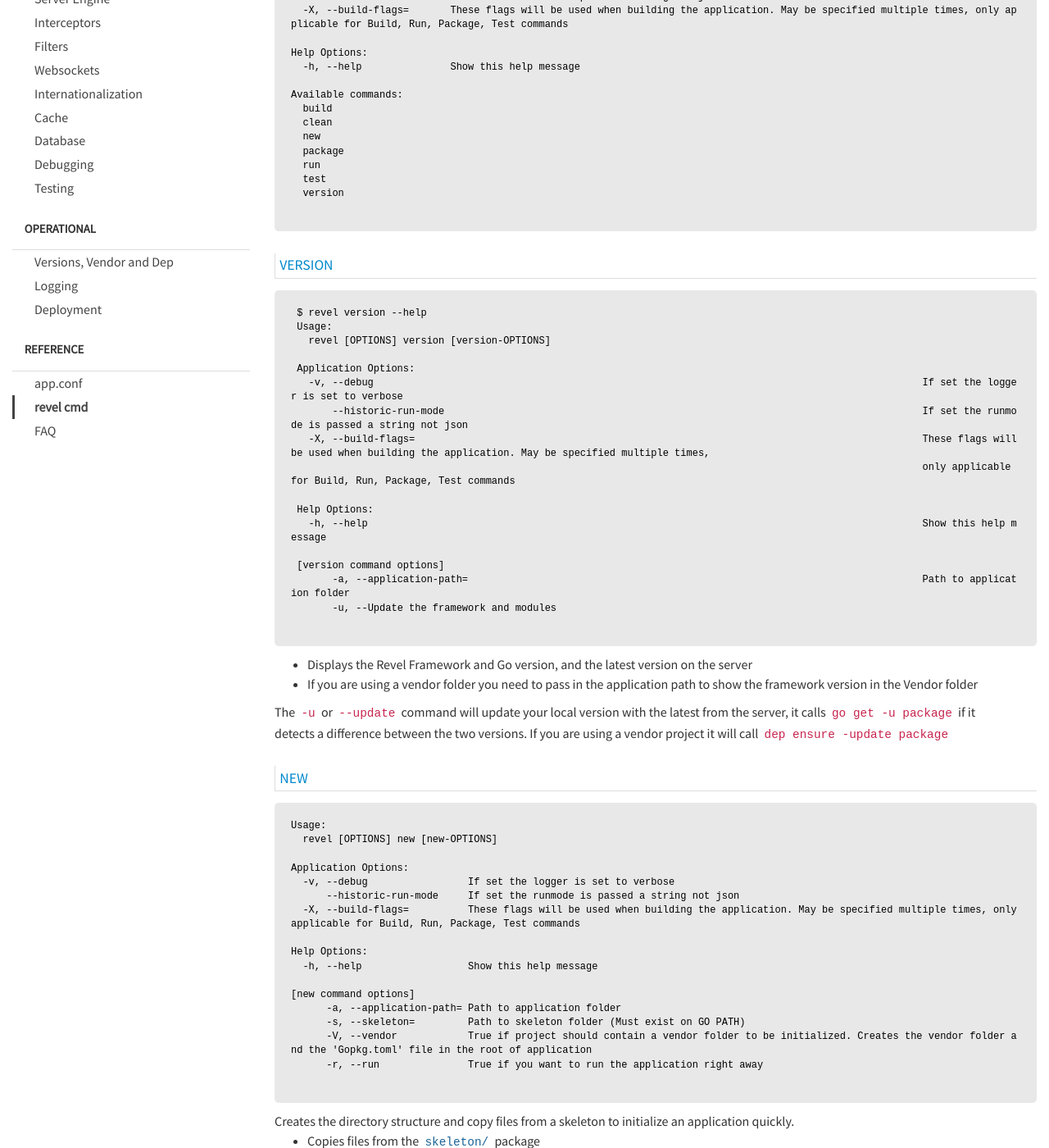
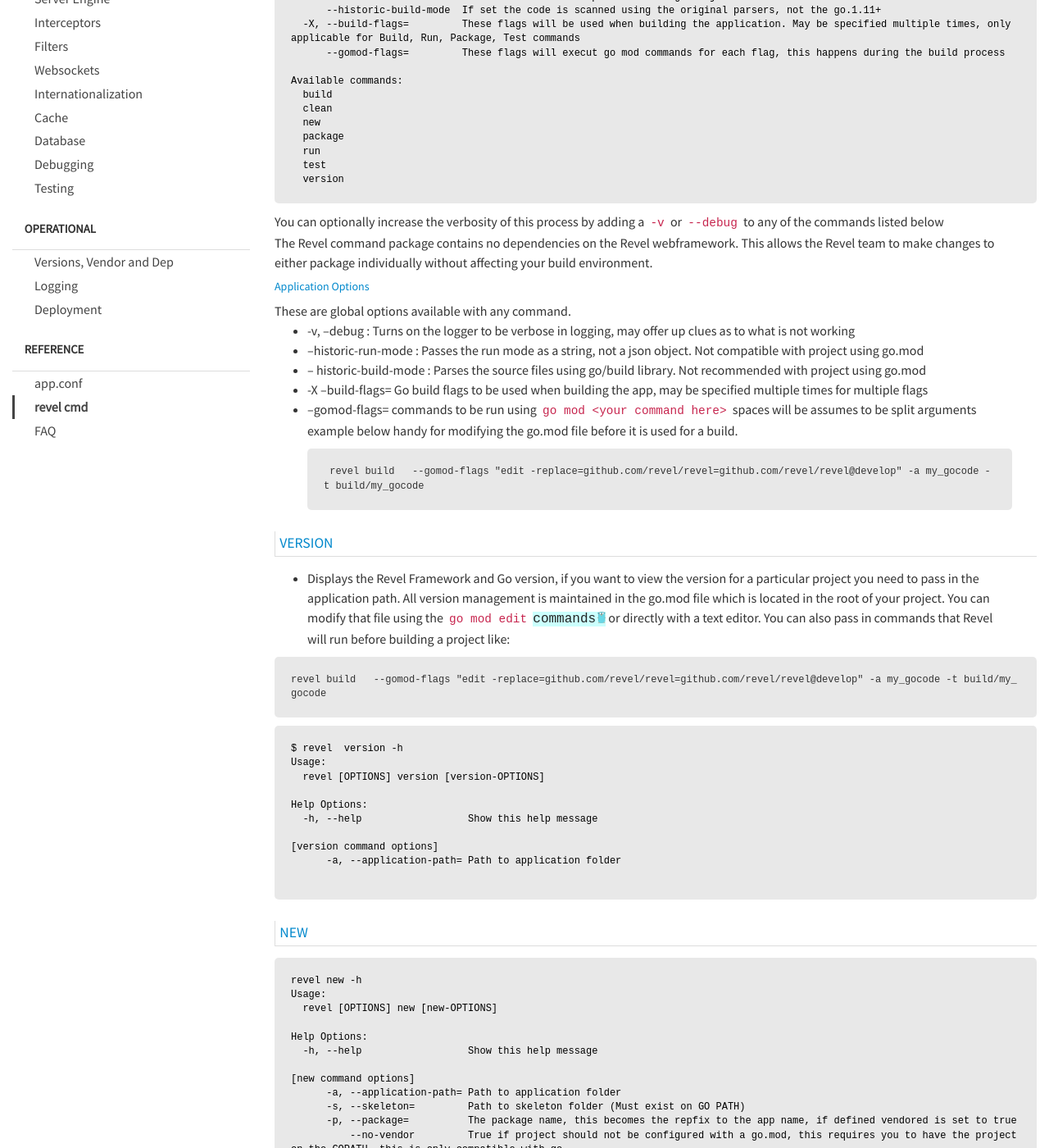
Before and after one commit to revel/revel.github.io, a Jekyll site: the page built from manual/tool.md, in a window 1280 px wide and 1400 px high, scrolled down 614 px. Shown: the whole window at 82% size. Built offline with Jekyll 4.4.1, drawn with Linux system fonts in a browser that asks for light colours; nearby versions of some CDN libraries; some of the changed text lies outside the part shown.

Commit message:
Update for gomod docs

````diff
--- a/manual/tool.md
+++ b/manual/tool.md
@@ -27,12 +27,11 @@ Usage:
   revel [OPTIONS] <command>
 
 Application Options:
-  -v, --debug              If set the logger is set to verbose
-      --historic-run-mode  If set the runmode is passed a string not json
-  -X, --build-flags=       These flags will be used when building the application. May be specified multiple times, only applicable for Build, Run, Package, Test commands
-
-Help Options:
-  -h, --help               Show this help message
+  -v, --debug                If set the logger is set to verbose
+      --historic-run-mode    If set the runmode is passed a string not json
+      --historic-build-mode  If set the code is scanned using the original parsers, not the go.1.11+
+  -X, --build-flags=         These flags will be used when building the application. May be specified multiple times, only applicable for Build, Run, Package, Test commands
+      --gomod-flags=         These flags will execut go mod commands for each flag, this happens during the build process
 
 Available commands:
   build
@@ -42,51 +41,60 @@ Available commands:
   run
   test
   version
+```
 
+You can optionally increase the verbosity of this process by adding a `-v` or `--debug`
+to any of the commands listed below
+
+The Revel command package contains no dependencies on the Revel webframework. This allows
+the Revel team to make changes to either package individually without affecting your build
+environment.
+
+##### Application Options
+These are global options available with any command.
+* -v, --debug : Turns on the logger to be verbose in logging, may offer up clues as to what is not working
+* --historic-run-mode : Passes the run mode as a string, not a json object. Not compatible with project using go.mod
+* -- historic-build-mode : Parses the source files using go/build library. Not recommended with project using go.mod
+* -X --build-flags= Go build flags to be used when building the app, may be specified multiple times for multiple flags
+* --gomod-flags= commands to be run using `go mod <your command here>` spaces will be assumes to be split arguments example below
+handy for modifying the go.mod file before it is used for a build.
+```
+ revel build   --gomod-flags "edit -replace=github.com/revel/revel=github.com/revel/revel@develop" -a my_gocode -t build/my_gocode
 ```
 
 <a name="version"></a>
 
 #### Version
 
+- Displays the Revel Framework and Go version,
+if you want to view the version for a particular project you need to pass in the application path.
+All version management is maintained in the go.mod file which is located in the root of your project. You can
+modify that file using the `go mod edit` [commands](https://golang.org/cmd/go/#hdr-Edit_go_mod_from_tools_or_scripts)
+or directly with a text editor. You can also pass in commands that Revel will run before building a project like:
+
+```
+revel build   --gomod-flags "edit -replace=github.com/revel/revel=github.com/revel/revel@develop" -a my_gocode -t build/my_gocode
+```
+
 
 ```commandline
- $ revel version --help
- Usage:
-   revel [OPTIONS] version [version-OPTIONS]
+$ revel  version -h
+Usage:
+  revel [OPTIONS] version [version-OPTIONS]
 
- Application Options:
-   -v, --debug                                                                                             If set the logger is set to verbose
-       --historic-run-mode                                                                                 If set the runmode is passed a string not json
-   -X, --build-flags=                                                                                      These flags will be used when building the application. May be specified multiple times,
-                                                                                                           only applicable for Build, Run, Package, Test commands
+Help Options:
+  -h, --help                  Show this help message
 
- Help Options:
-   -h, --help                                                                                              Show this help message
-
- [version command options]
-       -a, --application-path=                                                                             Path to application folder
-       -u, --Update the framework and modules
+[version command options]
+      -a, --application-path= Path to application folder
 
 ```
-- Displays the Revel Framework and Go version, and the latest version on the server
-- If you are using a vendor folder you need to pass in the application path to show the framework version in the Vendor folder
 
-The `-u` or `--update` command will update your local version with the latest from the server,
-it calls `go get -u package` if it detects a difference between the two versions.
-If you are using a vendor project it will call `dep ensure -update package`
-
-
-<a name="new"></a>
 #### New
 ```commandline
+revel new -h
 Usage:
   revel [OPTIONS] new [new-OPTIONS]
-
-Application Options:
-  -v, --debug                 If set the logger is set to verbose
-      --historic-run-mode     If set the runmode is passed a string not json
-  -X, --build-flags=          These flags will be used when building the application. May be specified multiple times, only applicable for Build, Run, Package, Test commands
 
 Help Options:
   -h, --help                  Show this help message
@@ -94,18 +102,19 @@ Help Options:
 [new command options]
       -a, --application-path= Path to application folder
       -s, --skeleton=         Path to skeleton folder (Must exist on GO PATH)
-      -V, --vendor            True if project should contain a vendor folder to be initialized. Creates the vendor folder and the 'Gopkg.toml' file in the root of application
+      -p, --package=          The package name, this becomes the repfix to the app name, if defined vendored is set to true
+          --no-vendor         True if project should not be configured with a go.mod, this requires you to have the project on the GOPATH, this is only compatible with go
+                              versions v1.12 or older
       -r, --run               True if you want to run the application right away
 
 ```
 Creates the directory structure and copy files from a skeleton to initialize an application quickly.
+Since version 1 this will initialize a go.mod file in the project folder and the project is not required to be in a GOPATH
 
 - Copies files from the [`skeleton/`](https://github.com/revel/skeletons) package
 - The location of the project is dependent on a few variables
   - If the import path is an absolute path the location will be there
   - If the path is a relative path the current working directory is checked
-    - If the CWD is on a GOPATH the project is created in the CWD
-    - Otherwise the project is created on the first GOPATH defined
 - Skeleton is an optional argument, the default skeleton is in
 https://github.com/revel/skeletons/tree/master/basic/bootstrap4 but you can specify a different
 git repository by entering in the path like below.
@@ -130,52 +139,38 @@ Supported Schemes for the skeleton path
 * https:// Git repository, will access like git clone https://....
 * git:// Git repository, will access like git clone git://....
 
-- Interestingly you can create a new app and run using the `-r` by doing a
+- You can create a new app and run using the `-r` by doing a
 `revel new -a github.com/me/myapp -r`
 
 ```commandline
 revel new -a bitbucket.org/myorg/my-app
 ```
 
-#### New Vendored
-
-This creates a new application complete with a Gopkg.toml file needed to perform the vendoring.
-You must install the [dep](https://golang.github.io/dep/) tool prior to using this command, and
-it must be on the path.
-
-```commandline
-revel new bitbucket.org/myorg/my-app -V
-```
 
 <a name="run"></a>
 #### Run
 ```commandline
+$ revel run -h
 Usage:
   revel [OPTIONS] run [run-OPTIONS]
-
-Application Options:
-  -v, --debug                 If set the logger is set to verbose
-      --historic-run-mode     If set the runmode is passed a string not json
-  -X, --build-flags=          These flags will be used when building the application. May be specified multiple times, only applicable for Build, Run, Package, Test commands
-
-Help Options:
-  -h, --help                  Show this help message
 
 [run command options]
       -a, --application-path= Path to application folder
       -m, --run-mode=         The mode to run the application in
-      -p, --port=             The port to listen
+      -p, --port=             The port to listen (default: -1)
       -n, --no-proxy          True if proxy server should not be started. This will only update the main and routes files on change
-
+```
+Example usage
+```
 // run in dev mode
-revel run -a github.com/mycorp/mega-app
+$ revel run -a github.com/mycorp/mega-app
 
 // run in prod mode on port 9999
-revel run -a github.com/mycorp/mega-app -m prod -p 9999
+$ revel run -a github.com/mycorp/mega-app -m prod -p 9999
 ```
 Run creates a proxy container to run your application in, it also can watch your file for changes
 and if any changes are made it can redeploy the application (if Go source files are changed), or
-recompile the templates. It also downloads all necessary libraries if they are not in the GOPATH
+recompile the templates. It also downloads all necessary libraries
 
 - Creates main and routes Go source files and compiles the project for you
 - Runs a Proxy which will display any compile errors or template errors
@@ -192,21 +187,13 @@ you don't need to keep track of what ports are being used
 <a name="build"></a>
 #### Build
 ```commandline
-
+revel build -h
 Usage:
   revel [OPTIONS] build [build-OPTIONS]
 
-Application Options:
-  -v, --debug                 If set the logger is set to verbose
-      --historic-run-mode     If set the runmode is passed a string not json
-  -X, --build-flags=          These flags will be used when building the application. May be specified multiple times, only applicable for Build, Run, Package, Test commands
-
-Help Options:
-  -h, --help                  Show this help message
-
 [build command options]
+      -a, --application-path= Path to application folder
       -t, --target-path=      Path to target folder. Folder will be completely deleted if it exists
-      -a, --application-path= Path to application folder
       -m, --run-mode=         The mode to run the application in
       -s, --include-source    Copy the source code as well
 
@@ -232,21 +219,16 @@ in `conf,public,app/views`. this is configured by `package.folders` in the app.c
 <a name="package"></a>
 #### Package
 ```commandline
+revel package -h
 Usage:
   revel [OPTIONS] package [package-OPTIONS]
 
-Application Options:
-  -v, --debug                 If set the logger is set to verbose
-      --historic-run-mode     If set the runmode is passed a string not json
-  -X, --build-flags=          These flags will be used when building the application. May be specified multiple times, only applicable for Build, Run, Package, Test commands
+[package command options]
+      -a, --application-path= Path to application folder
+      -t, --target-path=      Full path and filename of target package to deploy
+      -m, --run-mode=         The mode to run the application in
+      -s, --include-source    Copy the source code as well
 
-Help Options:
-  -h, --help                  Show this help message
-
-[package command options]
-      -m, --run-mode=         The mode to run the application in
-      -a, --application-path= Path to application folder
-      -s, --include-source    Copy the source code as well
 
 ```
 
@@ -272,19 +254,13 @@ in `conf,public,app/views`. this is configured by `package.folders` in the app.c
 
 #### Clean
 ```commandline
+revel clean -h
 Usage:
   revel [OPTIONS] clean [clean-OPTIONS]
 
-Application Options:
-  -v, --debug                 If set the logger is set to verbose
-      --historic-run-mode     If set the runmode is passed a string not json
-  -X, --build-flags=          These flags will be used when building the application. May be specified multiple times, only applicable for Build, Run, Package, Test commands
-
-Help Options:
-  -h, --help                  Show this help message
-
 [clean command options]
       -a, --application-path= Path to application folder
+
 
 ```
 
@@ -298,20 +274,13 @@ Help Options:
 <a name="test"></a>
 #### Test
 ```commandline
+revel test -h
 Usage:
   revel [OPTIONS] test [test-OPTIONS]
 
-Application Options:
-  -v, --debug                 If set the logger is set to verbose
-      --historic-run-mode     If set the runmode is passed a string not json
-  -X, --build-flags=          These flags will be used when building the application. May be specified multiple times, only applicable for Build, Run, Package, Test commands
-
-Help Options:
-  -h, --help                  Show this help message
-
 [test command options]
+      -a, --application-path= Path to application folder
       -m, --run-mode=         The mode to run the application in
-      -a, --application-path= Path to application folder
       -f, --suite-function=   The suite.function
 
 ```
````
Also changed, not shown: other parts of manual/tool.md (+1 -1 lines), manual/organization.md (+26 -1 lines), manual/routing.md (+6 -0 lines), manual/versions.md (+8 -50 lines), tutorial/createapp.md (+12 -1 lines), .travis.yml.
